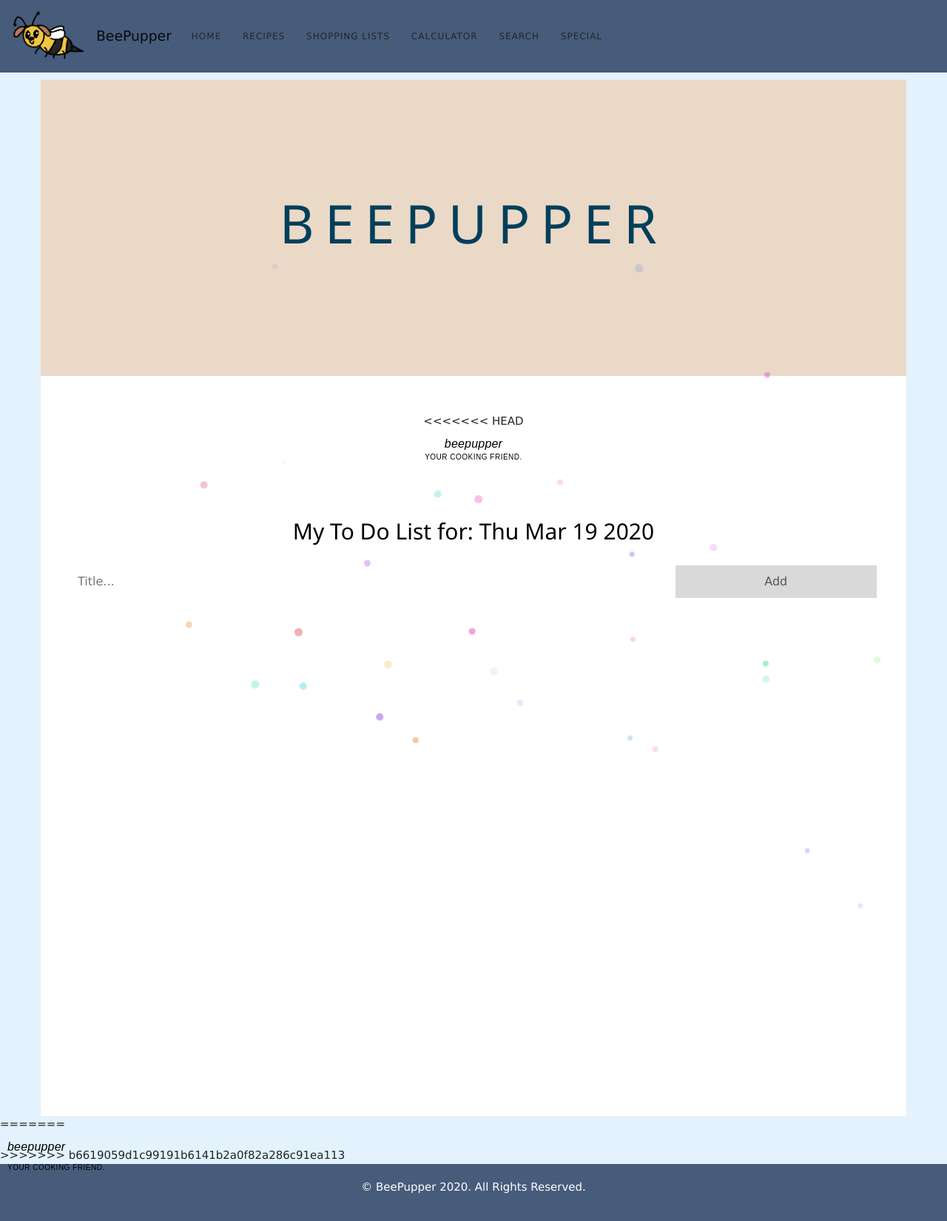
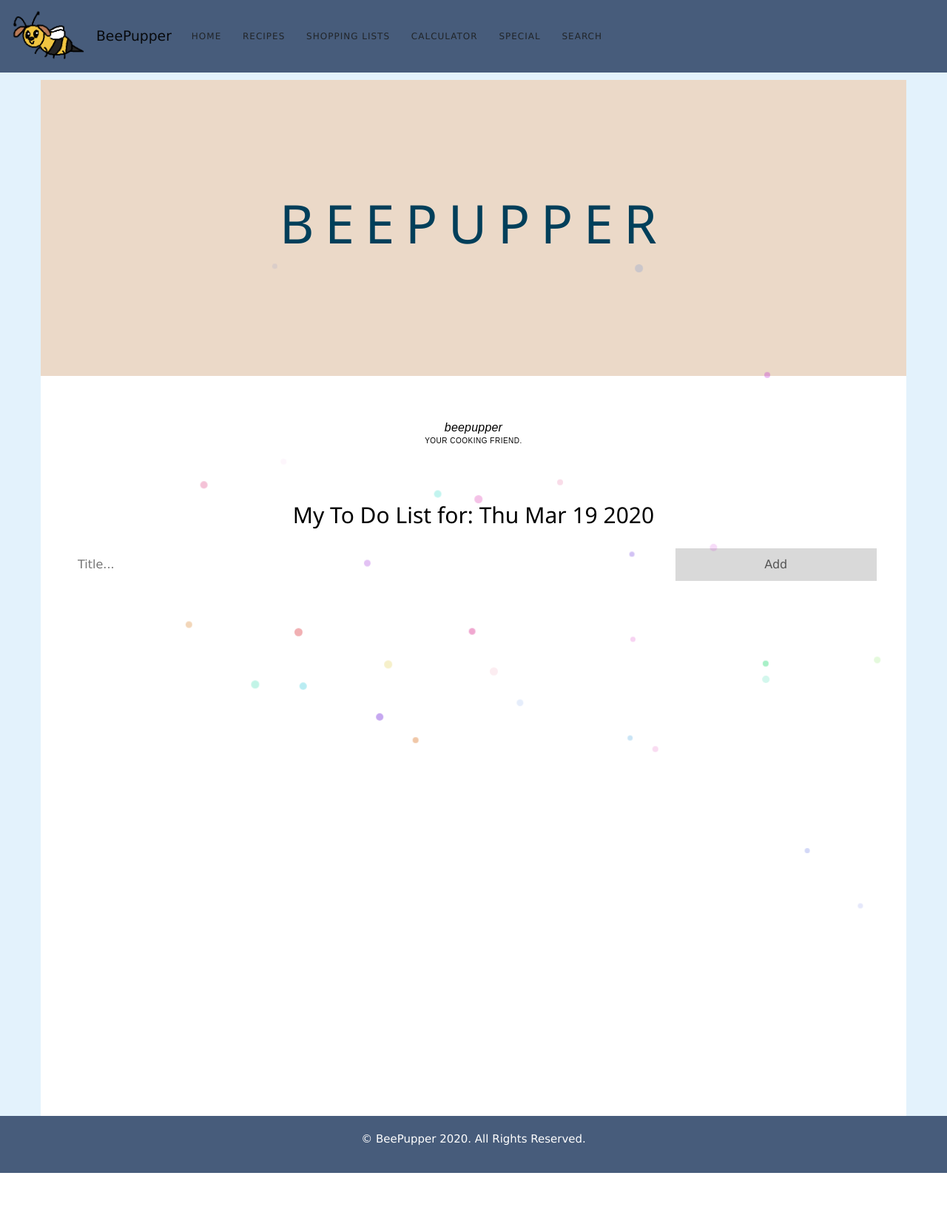
Before and after one commit to reikamoon/beepupper, a Flask app: page / in a window 1280 px wide; the page is wider, and only the part inside the window is pictured. Shown: that part at 74% size. After the commit the page ends 1585 px from the top of that part, so only its background shows below. Run offline with Flask 2, Linux system fonts and the light colour scheme; some libraries are stand-ins or nearby versions.

Commit message:
removed HEAD from index page

```diff
--- a/templates/index.html
+++ b/templates/index.html
@@ -42,20 +42,10 @@
 </div>
 <div class="cont0">
     <div class="cont">
-<<<<<<< HEAD
     <div class="maint">BeePupper</div>
         <div class="subt">Your cooking friend.</div>
         <br><br>
         {% include 'partials/todolist.html' %}
 </div></div>
 </div></div>
-=======
-        <div class="maint">BeePupper
-            <div class="subt">Your cooking friend.</div>
-        </div>
-    </div>
-</div>
-
->>>>>>> b6619059d1c99191b6141b2a0f82a286c91ea113
-
 {% endblock %}
--- a/templates/partials/navbar_b.html
+++ b/templates/partials/navbar_b.html
@@ -21,8 +21,8 @@
         <a href="/">Recipes</a>
         <a href="/">Shopping Lists</a>
         <a href="/calculator">Calculator</a>
+        <a href="https://web.njit.edu/~cm395/theBeeMovieScript/">Special</a>
         <a href="/">Search</a>
-        <a href="https://web.njit.edu/~cm395/theBeeMovieScript/">Special</a>
       </nav>
     </div>
   </nav>
```
